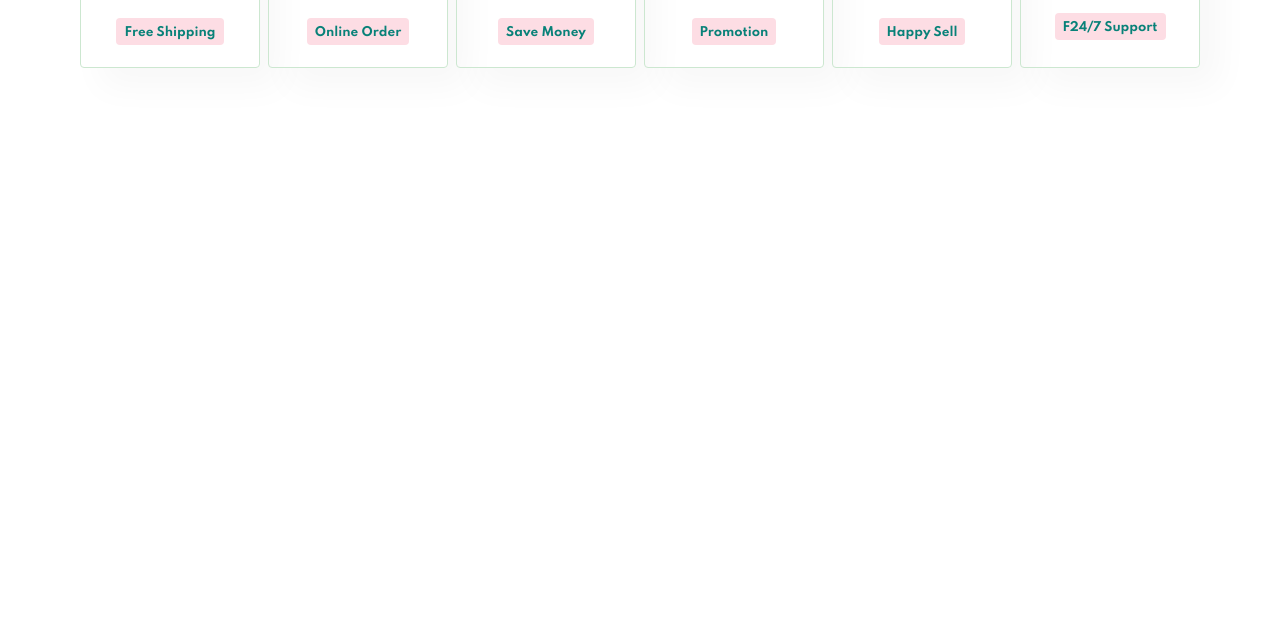
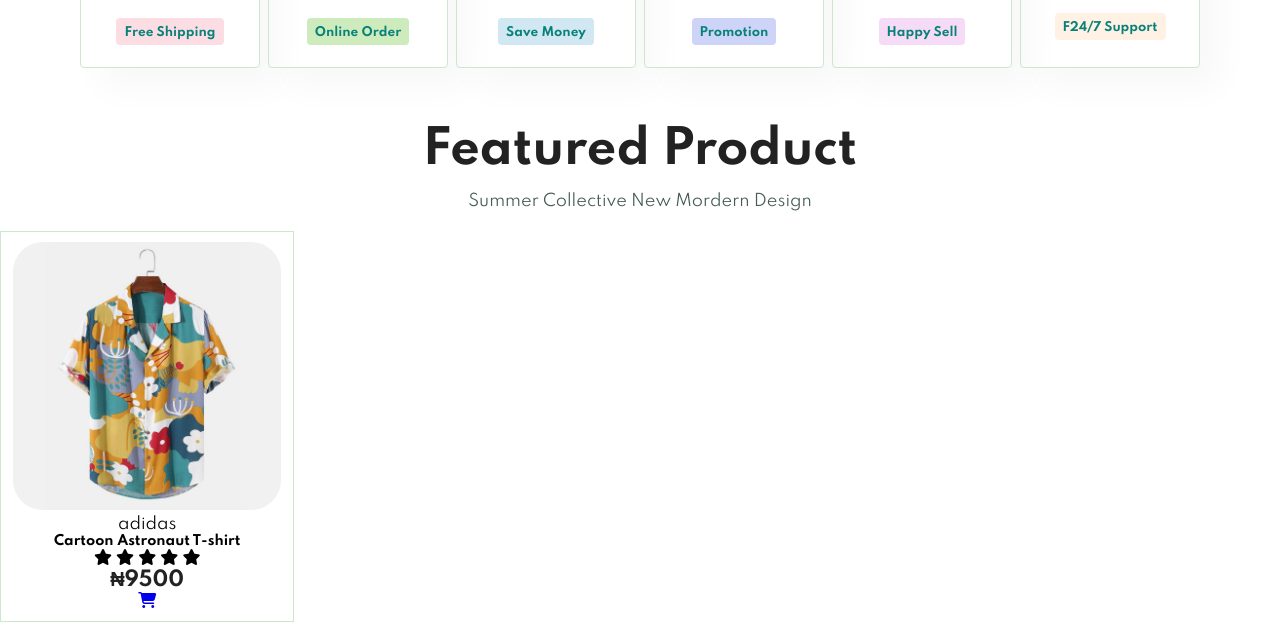
Before and after one commit to njonisomkene/UC-WEARS, a plain HTML site: page index.html in a window 1280 px wide. Shown: the part 1020-1642 px from the top of the page. Before the commit the page ends 1143 px from the top, so only its background shows below. Drawn offline with Linux system fonts and the light colour scheme; a script that the page names is missing.

Commit message:
uc-wears

```diff
--- a/index.html
+++ b/index.html
@@ -70,6 +70,28 @@
     </div>
 
 </section>
+<section id="product1">
+<h2>Featured Product</h2>
+<p>Summer Collective New Mordern Design</p>
+<div class="pro-container">
+    <div class="pro">
+        <img src="img/products/f1.jpg" alt="">
+        <div class="des">
+            <span>adidas</span>
+            <h5>Cartoon Astronaut T-shirt</h5>
+            <div class="star">
+                <i class="fa fa-star"></i>
+                <i class="fa fa-star"></i>
+                <i class="fa fa-star"></i>
+                <i class="fa fa-star"></i>
+                <i class="fa fa-star"></i>
+                <h4>₦9500</h4>
+            </div>
+            <a href="#"><i class="fa fa-shopping-cart"></i></a>
+        </div>
+    </div>
+</div>
+</section>
         <script src="script.js"></script>
     </body>
 
--- a/style.css
+++ b/style.css
@@ -231,6 +231,12 @@ flex-wrap: wrap;
   box-shadow: 10px 10px 54px rgba(70, 62, 221, 0.1);
 }
 
+
+#feature .fe-box img{
+  width: 100%;
+  margin-bottom: 15px;
+}
+
 #feature .fe-box h6{
   display: inline-flex;
   padding: 9px 8px 6px 8px;
@@ -240,7 +246,48 @@ flex-wrap: wrap;
   background-color: #fddde4;
 
 }
-#feature .fe-box img{
+
+#feature .fe-box:nth-child(2) h6{
+  background-color: #cdebbc;
+
+
+}
+#feature .fe-box:nth-child(3) h6{
+  background-color: #d1e8f2;
+
+
+}
+#feature .fe-box:nth-child(4) h6{
+  background-color: #cdd4f8;
+
+
+}
+#feature .fe-box:nth-child(5) h6{
+  background-color: #f6dbf6;
+
+
+}
+#feature .fe-box:nth-child(6) h6{
+  background-color: #fff2e5;
+
+
+}
+
+
+#product1{
+  text-align: center;
+}
+
+
+#product1 .pro{
+  width: 23%;
+  min-width: 250px;
+  padding: 10px 12px ;
+  border: 1px solid #cce7d0;
+}
+
+#product1 .pro img{
   width: 100%;
-  margin-bottom: 15px;
+  border-radius: 30px;
+
 }
```
Also changed, not shown: img/products/new/01bestmen.jpeg (added), img/products/new/02bestmen.jpeg (added), img/products/new/03bestmen.jpeg (added), img/products/new/04bestmen.jpeg (added), img/products/new/05bestmen.jpeg (added), img/products/new/06bestmen.jpeg (added), img/products/new/07bestmen.jpeg (added), img/products/new/08bestmen.jpeg (added), img/products/new/09bestmen.jpeg (added), 1 other file.
